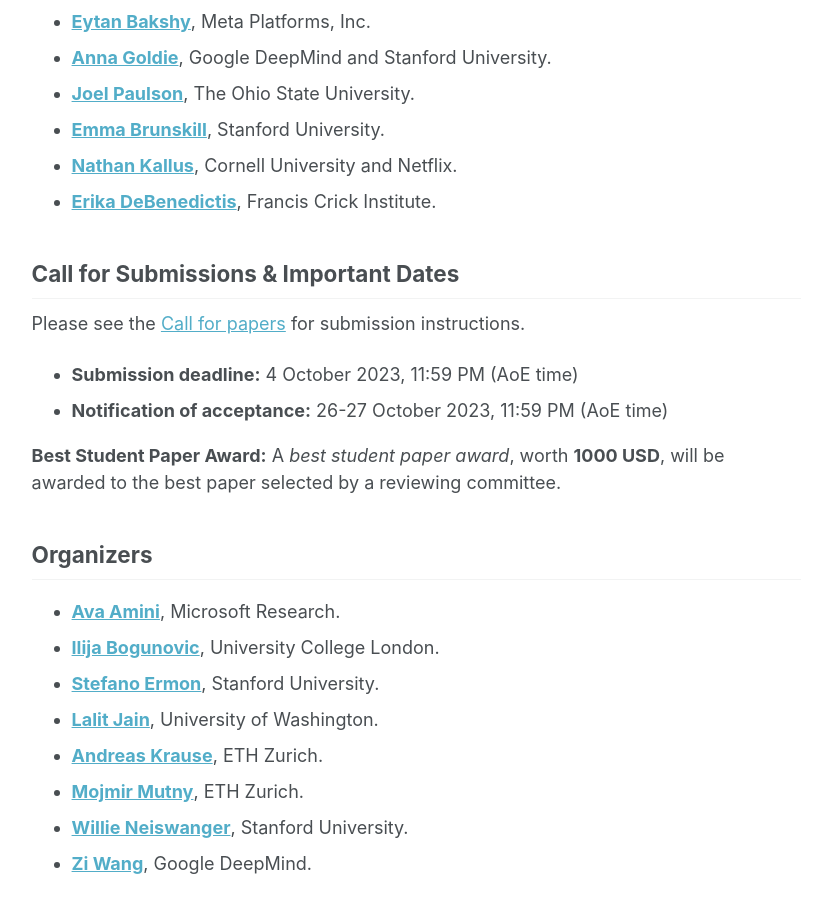
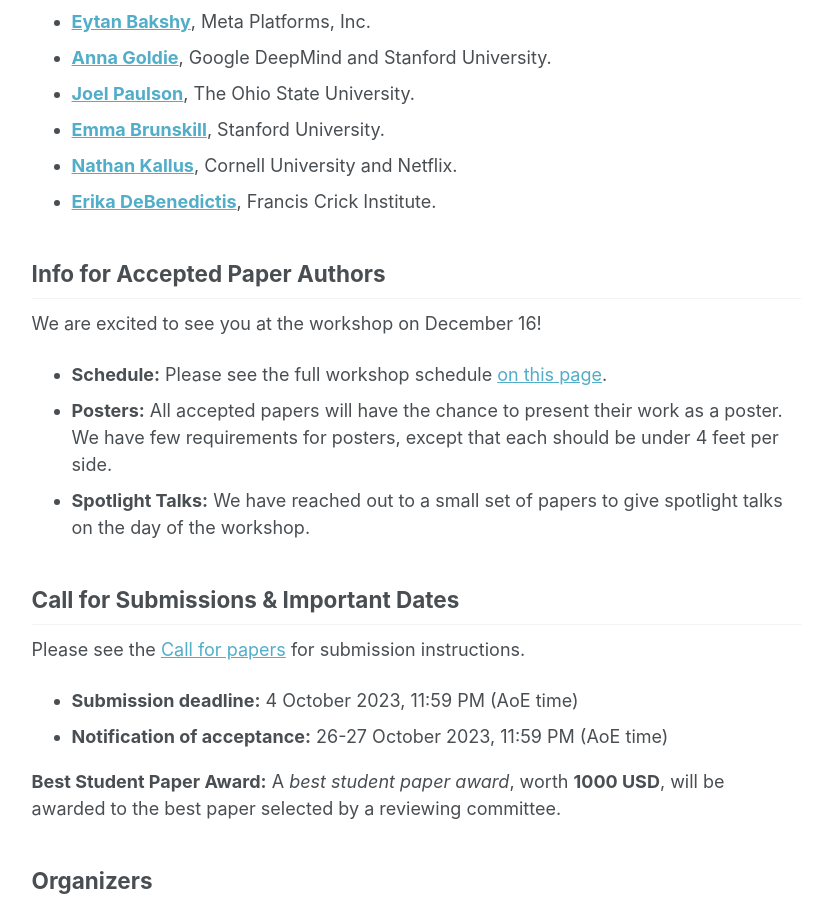
Before and after one commit to realworldml/neurips2023, a Jekyll site: the page built from _pages/about.md, in a window 1280 px wide and 900 px high, scrolled down 615 px. Shown: the whole window, without its empty margins (250-1082 px from the left). Built offline with Jekyll 4.4.1, drawn with Linux system fonts in a browser that asks for light colours.

Commit message:
update about page, info for authors

```diff
--- a/_pages/about.md
+++ b/_pages/about.md
@@ -26,6 +26,14 @@ Invited Speakers
 * **[Erika DeBenedictis](https://www.erikadebenedictis.com/)**, Francis Crick Institute.
 
 
+Info for Accepted Paper Authors
+------
+We are excited to see you at the workshop on December 16!
+* **Schedule:** Please see the full workshop schedule [on this page](https://realworldml.github.io/neurips2023/schedule/).
+* **Posters:** All accepted papers will have the chance to present their work as a poster. We have few requirements for posters, except that each should be under 4 feet per side.
+* **Spotlight Talks:** We have reached out to a small set of papers to give spotlight talks on the day of the workshop.
+
+
 Call for Submissions & Important Dates
 ------
 Please see the [Call for papers](https://realworldml.github.io/neurips2023/cfp/) for submission instructions.
```
